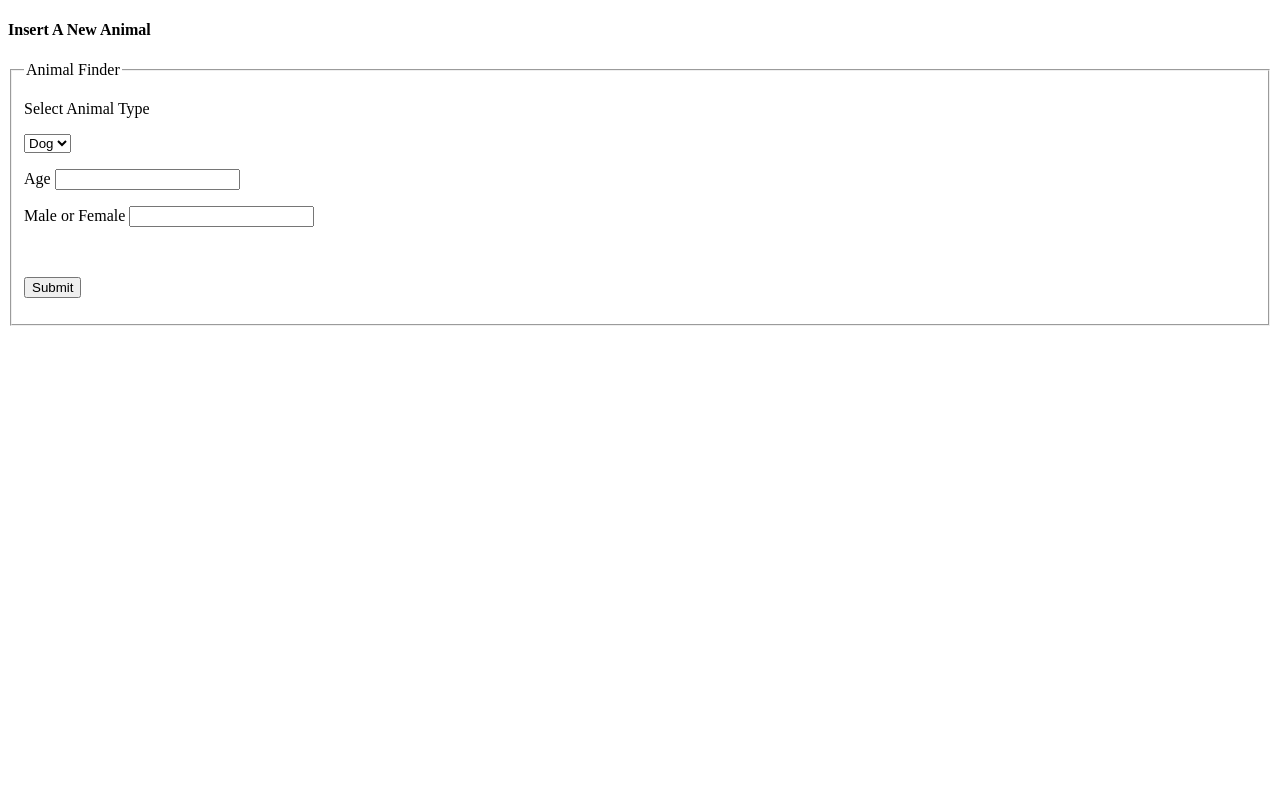
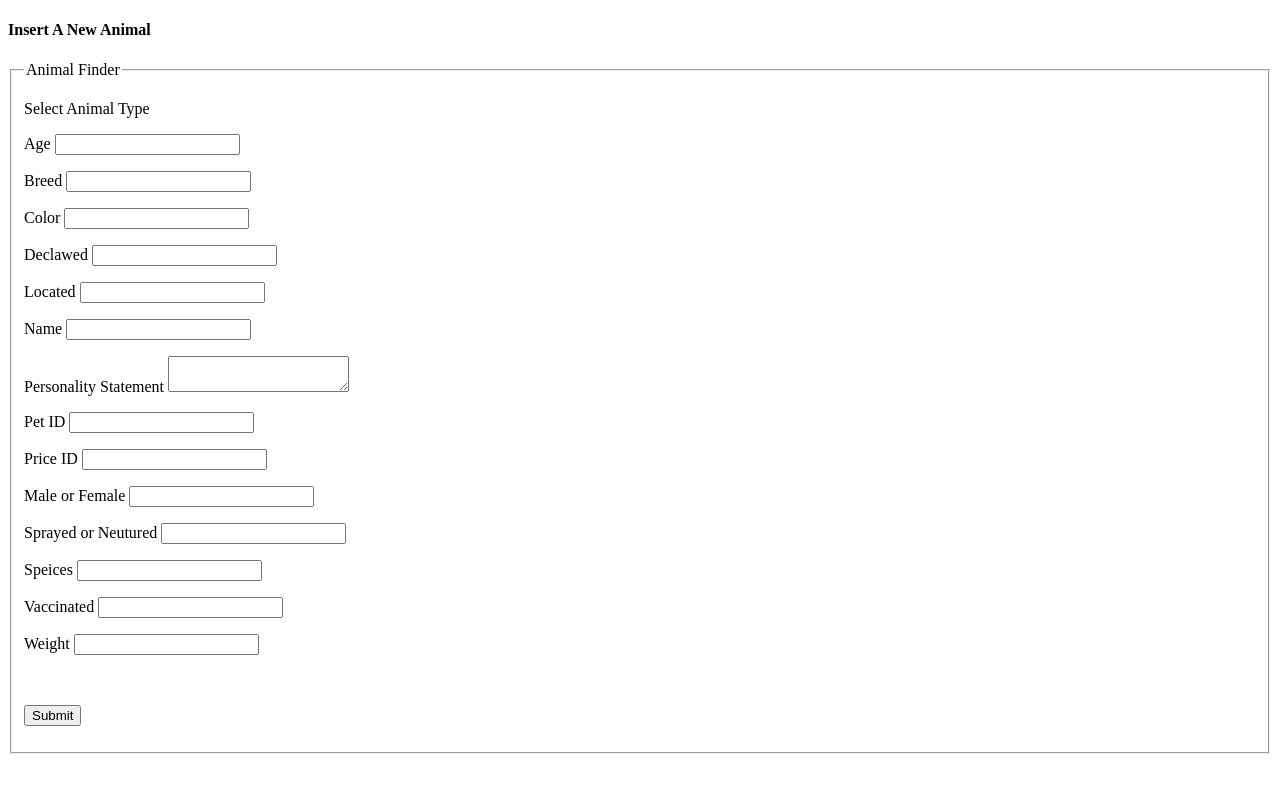
Before and after one commit to Andreas3333/AnimalFinder-introDB, a plain HTML site: page editDB.html in a window 1280 px wide. Drawn offline with Linux system fonts and the light colour scheme.

Commit message:
add inset attributes for a new animal to be inserted in to animals table- html forms

```diff
--- a/editDB.html
+++ b/editDB.html
@@ -16,18 +16,64 @@
       <p>
       <label>Select Animal Type </label>
       <p></p>
-      <select name="animaltype">
-        <option value="Dog" selected>Dog </option>
-        <option value="Cat">Cat </option> </select> <br>
+
+      <p>
+      <label for="age">Age</label>
+      <input type="text" name="age" id="age" value="">
       </p>
       <p>
-      <label for="">Age</label>
-      <input type="text" id="age" value="">
+      <label for="sex">Breed</label>
+      <input type="text"  name="breed" id="breed" value="">
       </p>
       <p>
-      <label for="phone">Male or Female</label>
-      <input type="text"  id="sex" value="">
+      <label for="color">Color</label>
+      <input type="text"  name="color" id="color" value="">
       </p>
+      <p>
+      <label for="declawed">Declawed</label>
+      <input type="text"  name="declawed" id="declawed" value="">
+      </p>
+      <p>
+      <label for="location_name">Located</label>
+      <input type="text"  name="location_name" id="location_name" value="">
+      </p>
+      <p>
+      <label for="name">Name</label>
+      <input type="text"  name="name" id="name" value="">
+      </p>
+      <label for="personality_statement">Personality Statement</label>
+      <textarea name="personality_statement"  id="personality_statement" value=""></textarea>
+      </p>
+      <p>
+      <label for="pet_id">Pet ID</label>
+      <input type="text" name="pet_id" id="pet_id" value="">
+      </p>
+      <p>
+      <label for="price_id">Price ID</label>
+      <input type="text" name="price_id" id="price_id" value="">
+      </p>
+      <p>
+      <label for="sex">Male or Female</label>
+      <input type="text" name="sex" id="sex" value="">
+      </p>
+      <p>
+      <label for="sprayed_or_neutered">Sprayed or Neutured</label>
+      <input type="text" name="sprayed_or_neutered" id="sprayed_or_neutered" value="">
+      </p>
+      <p>
+      <label for="speices">Speices</label>
+      <input type="text" name="speices" id="speices" value="">
+      </p>
+      <p>
+      <label for="vaccination">Vaccinated</label>
+      <input type="text" name="vaccination" id="vaccination" value="">
+      </p>
+      <p>
+      <label for="weight">Weight</label>
+      <input type="text" name="weight" id="weight" value="">
+      </p>
+
+
 
       <p>&nbsp;</p>
       <p>
```
Also changed, not shown: 1 other file.
